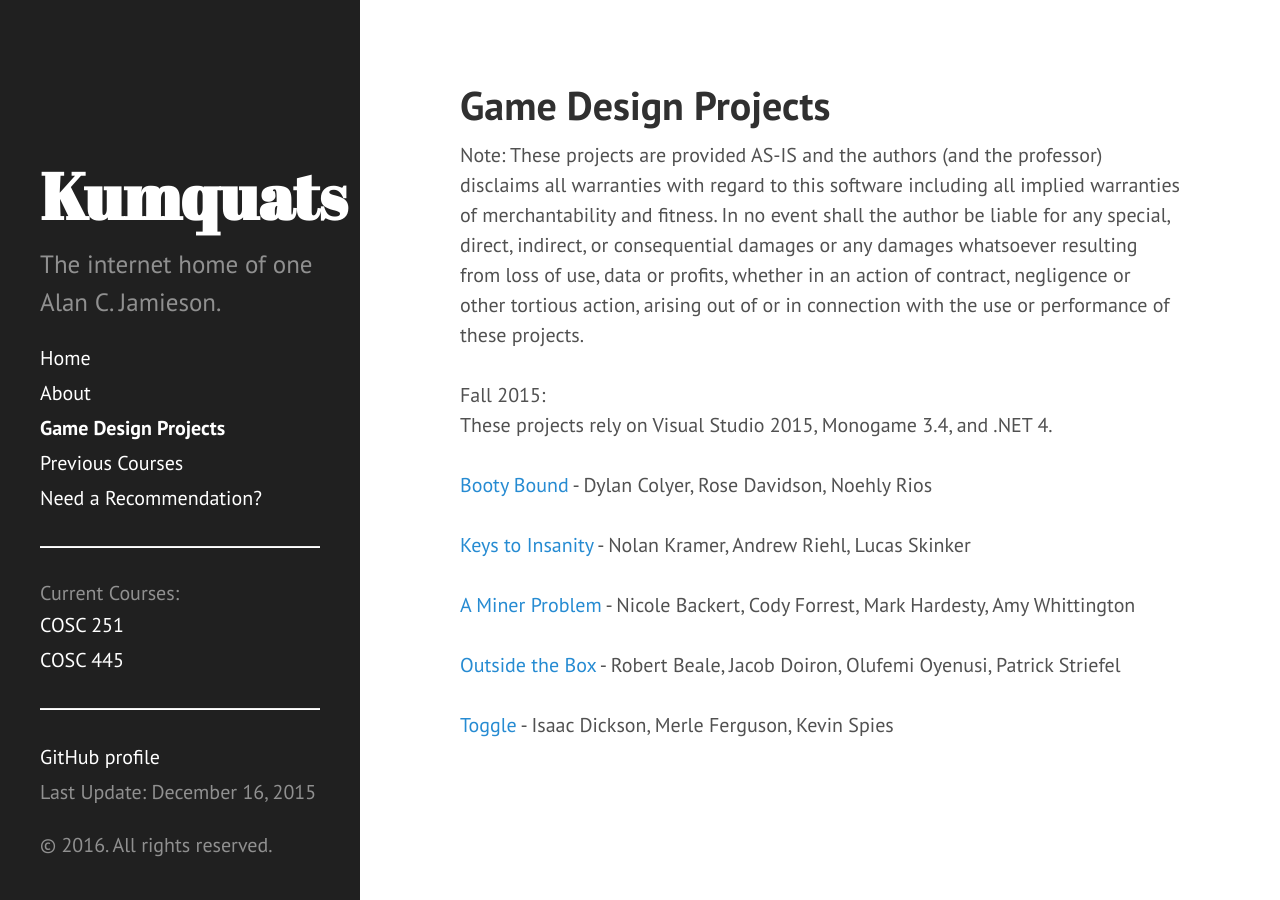
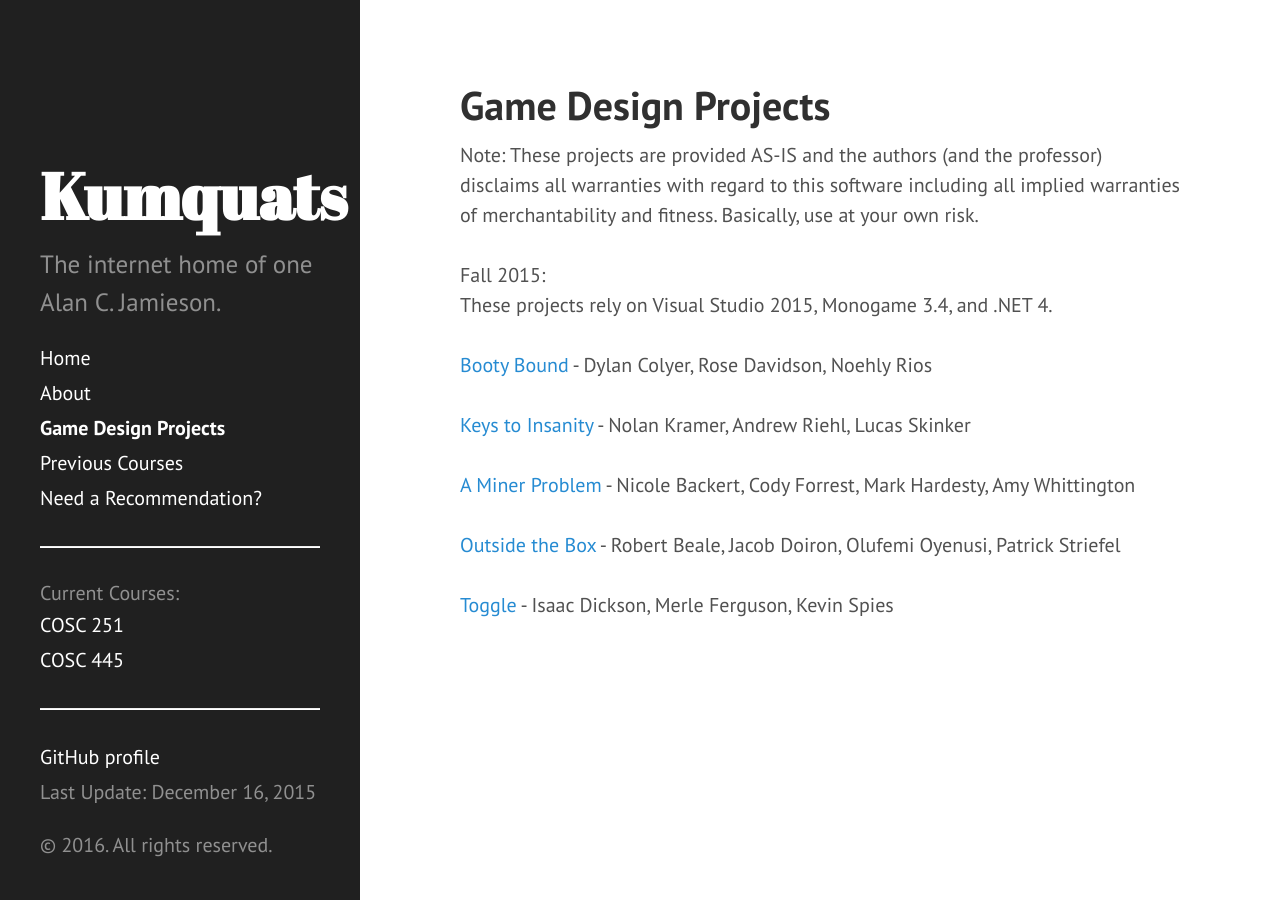
Before and after one commit to ripark/ripark.github.io, a Jekyll site: the page built from gamedesignprojects.html, in a window 1280 px wide. Built offline with Jekyll 4.4.1, drawn with Linux system fonts in a browser that asks for light colours; Markdown is read by kramdown in place of the engine named in the settings.

Commit message:
adjustments to warranty

```diff
--- a/gamedesignprojects.html
+++ b/gamedesignprojects.html
@@ -2,7 +2,7 @@
 layout: page
 title: Game Design Projects
 ---
-Note: These projects are provided AS-IS and the authors (and the professor) disclaims all warranties with regard to this software including all implied warranties of merchantability and fitness. In no event shall the author be liable for any special, direct, indirect, or consequential damages or any damages whatsoever resulting from loss of use, data or profits, whether in an action of contract, negligence or other tortious action, arising out of or in connection with the use or performance of these projects.
+Note: These projects are provided AS-IS and the authors (and the professor) disclaims all warranties with regard to this software including all implied warranties of merchantability and fitness. Basically, use at your own risk.
 <br>
 <br>
 Fall 2015:
```
